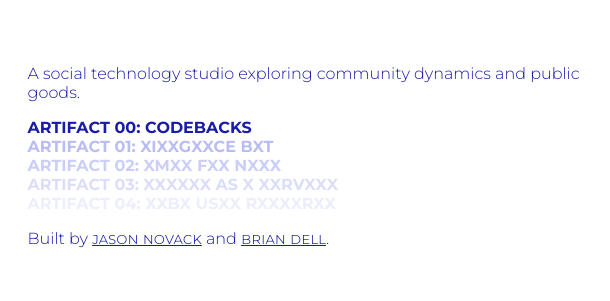
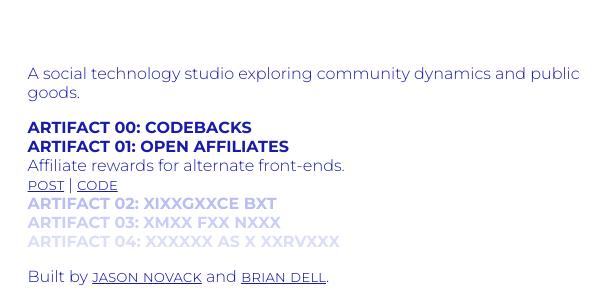
Before and after one commit to Public-Artifacts/publicartifactsxyz, a plain HTML site: page index.html in a window 1280 px wide. Shown: the top 301 px of the page, 421-1031 px from the left. Drawn offline with Linux system fonts and the light colour scheme.

Commit message:
adding ARTIFACT 01

```diff
--- a/index.html
+++ b/index.html
@@ -23,6 +23,15 @@
             document.getElementById('zeroDetail').style.display = 'block';
           } else {
             document.getElementById('zeroDetail').style.display = 'none';
+          };
+        }, false);
+      };
+      window.onload = function () {
+        document.getElementById('one').addEventListener('click', () => {
+          if (document.getElementById('oneDetail').style.display == '' || document.getElementById('oneDetail').style.display == 'none') {
+            document.getElementById('oneDetail').style.display = 'block';
+          } else {
+            document.getElementById('oneDetail').style.display = 'none';
           };
         }, false);
       };
@@ -54,10 +63,15 @@
               <p><a href="https://mirror.xyz/publicartifacts.eth/CgjqE86lbdRHsz_kL2WbDZeW6YjL0Z0tL8rldJnKqWc" target="_blank" >POST</a> | <a href="https://github.com/Public-Artifacts/codebacks" target="_blank" >CODE</a> | <a href="https://etherscan.io/address/0xae033e6811854e64fbad475ee3af7c94dcd2f01b" target="_blank" >EXAMPLE</a></p>
             </div>
           </li>
-          <li id="one">ARTIFACT 01: XIXXGXXCE BXT</li>
-          <li id="two">ARTIFACT 02: XMXX FXX NXXX</li>
-          <li id="three">ARTIFACT 03: XXXXXX AS X XXRVXXX</li>
-          <li id="four">ARTIFACT 04: XXBX USXX RXXXXRXX</li>
+          <li id="one"><div class="title">ARTIFACT 01: OPEN AFFILIATES</div>
+            <div id="oneDetail">
+              <p>Affiliate rewards for alternate front-ends.</p>
+              <p><a href="https://mirror.xyz/publicartifacts.eth/CgjqE86lbdRHsz_kL2WbDZeW6YjL0Z0tL8rldJnKqWc" target="_blank" >POST</a> | <a href="https://github.com/Public-Artifacts/codebacks" target="_blank" >CODE</a> </p>
+            </div>
+          </li>
+          <li id="two">ARTIFACT 02: XIXXGXXCE BXT</li>
+          <li id="three">ARTIFACT 03: XMXX FXX NXXX</li>
+          <li id="four">ARTIFACT 04: XXXXXX AS X XXRVXXX</li>
           <p>Built by <a href="https://twitter.com/jasonnov" target="_blank">Jason Novack</a> and <a href="https://twitter.com/itsbdell" target="_blank">Brian Dell</a>.</p>
           <br>
           <div class="social" id="socialMobile">
--- a/styles.css
+++ b/styles.css
@@ -88,19 +88,19 @@ li p a:hover {
   border-bottom:3px #191BA9 solid;
 }
 
-li#one {
+li#two {
   color: #BABDF3;
 }
 
-li#two {
+li#three {
   color: #CBCEF6;
 }
 
-li#three {
+li#four {
   color: #DCDEF9;
 }
 
-li#four {
+li#five {
   color: #EDEEFC;
 }
 
```
